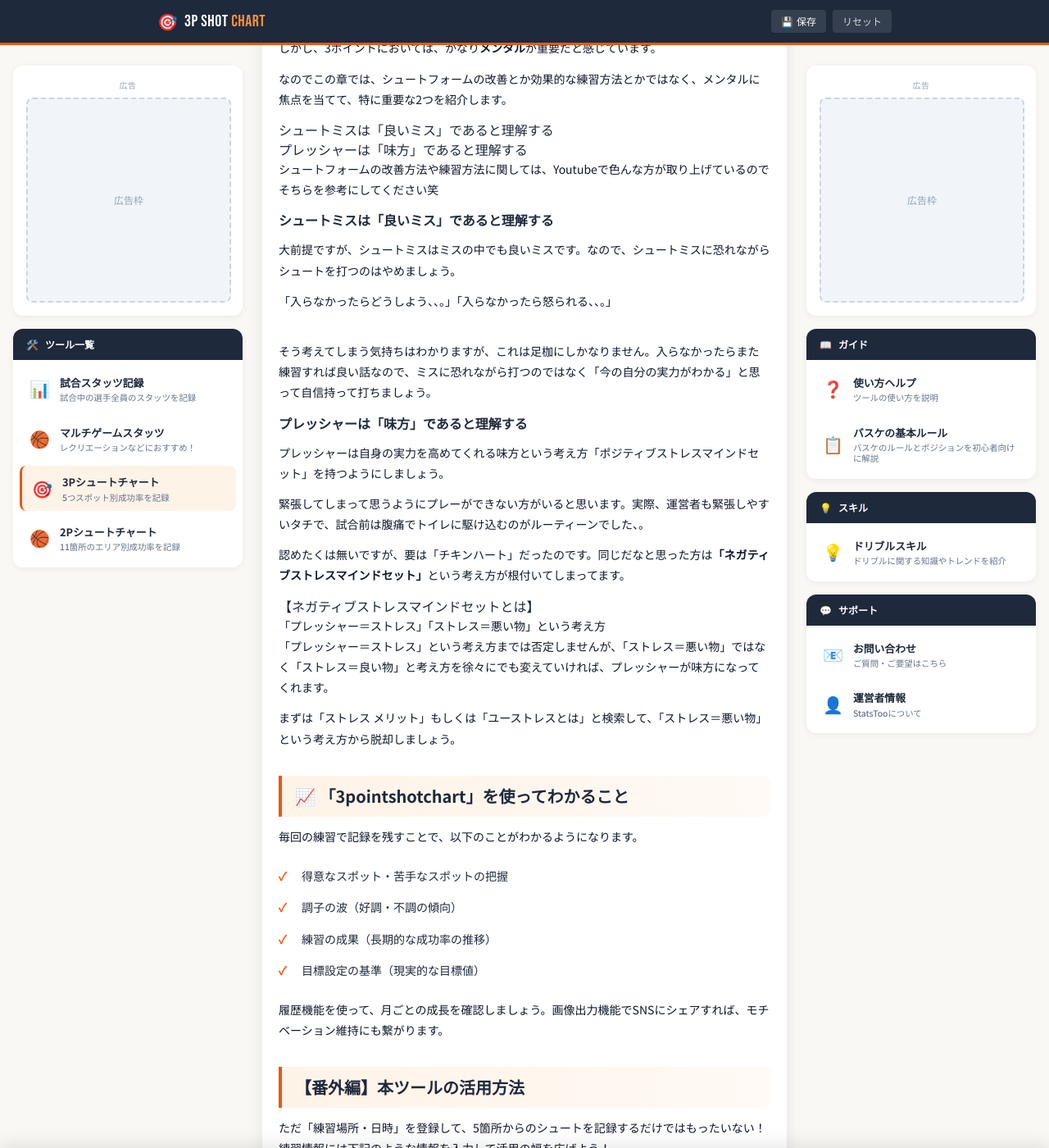
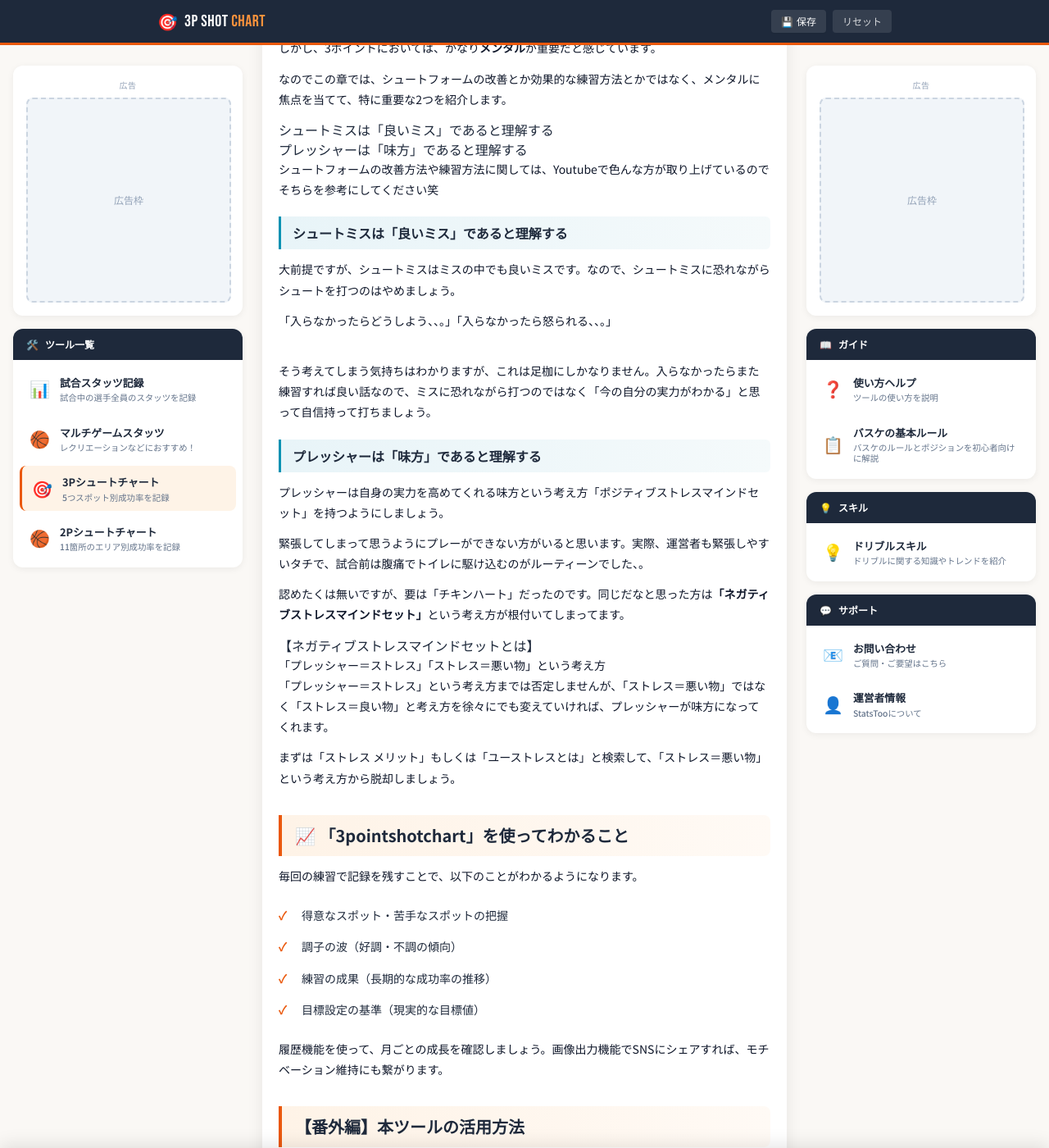
Before and after one commit to BSK-Ryo/statstoo, a Jekyll site: the page built from tools/3point-shot-chart/index.html, in a window 1280 px wide and 1400 px high, scrolled down 3793 px. Shown: the whole window at 82% size. Built offline with Jekyll 4.4.1, drawn with Linux system fonts in a browser that asks for light colours; nearby versions of some CDN libraries.

Commit message:
h3デザイン変更

```diff
--- a/tools/3point-shot-chart/index.html
+++ b/tools/3point-shot-chart/index.html
@@ -176,7 +176,7 @@ description: 3Pシュートのスポット別成功率を記録・分析。個
     .article-block { margin-bottom: 2rem; }
     .article-block:last-child { margin-bottom: 0; }
     .article-block h2 { font-size: 1.25rem; font-weight: 700; color: #1e293b; margin-bottom: 0.75rem; display: flex; align-items: center; gap: 0.5rem; background: linear-gradient(90deg, #fef3e7 0%, #fffaf5 100%); padding: 0.625rem 1rem; border-left: 4px solid #EA580C; border-radius: 0 8px 8px 0; }
-    .article-block h3 { font-size: 1rem; font-weight: 700; color: #1e293b; margin-bottom: 0.75rem; display: flex; align-items: center; gap: 0.5rem; }
+    .article-block h3 { font-size: 1rem; font-weight: 700; color: #1e293b; margin: 1.25rem 0 0.75rem 0; display: flex; align-items: center; gap: 0.5rem; background: linear-gradient(90deg, #e8f4f8 0%, #f5fafb 100%); padding: 0.5rem 0.875rem; border-left: 3px solid #0891b2; border-radius: 0 6px 6px 0; }
     .article-block p { font-size: 0.875rem; color: #0f172a; line-height: 1.8; margin-bottom: 0.75rem; }
     .article-block p:last-child { margin-bottom: 0; }
 
```
